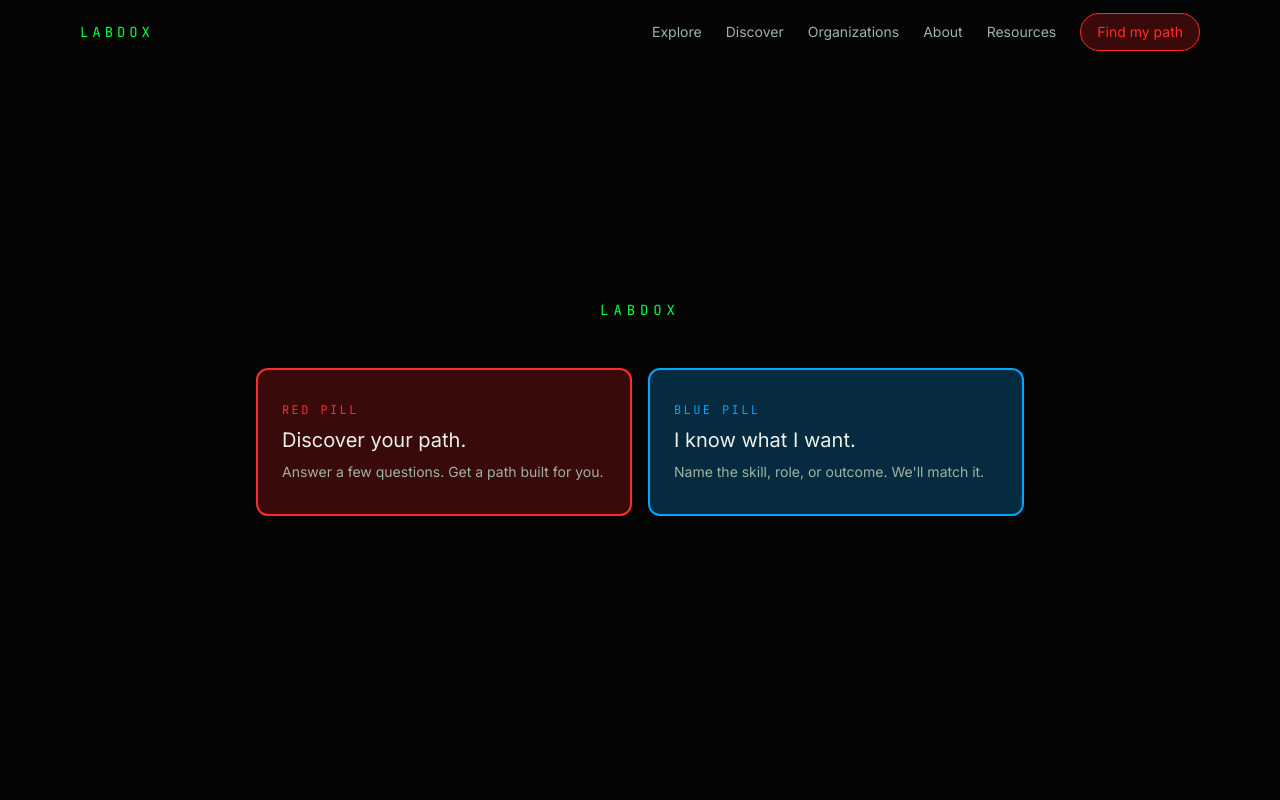
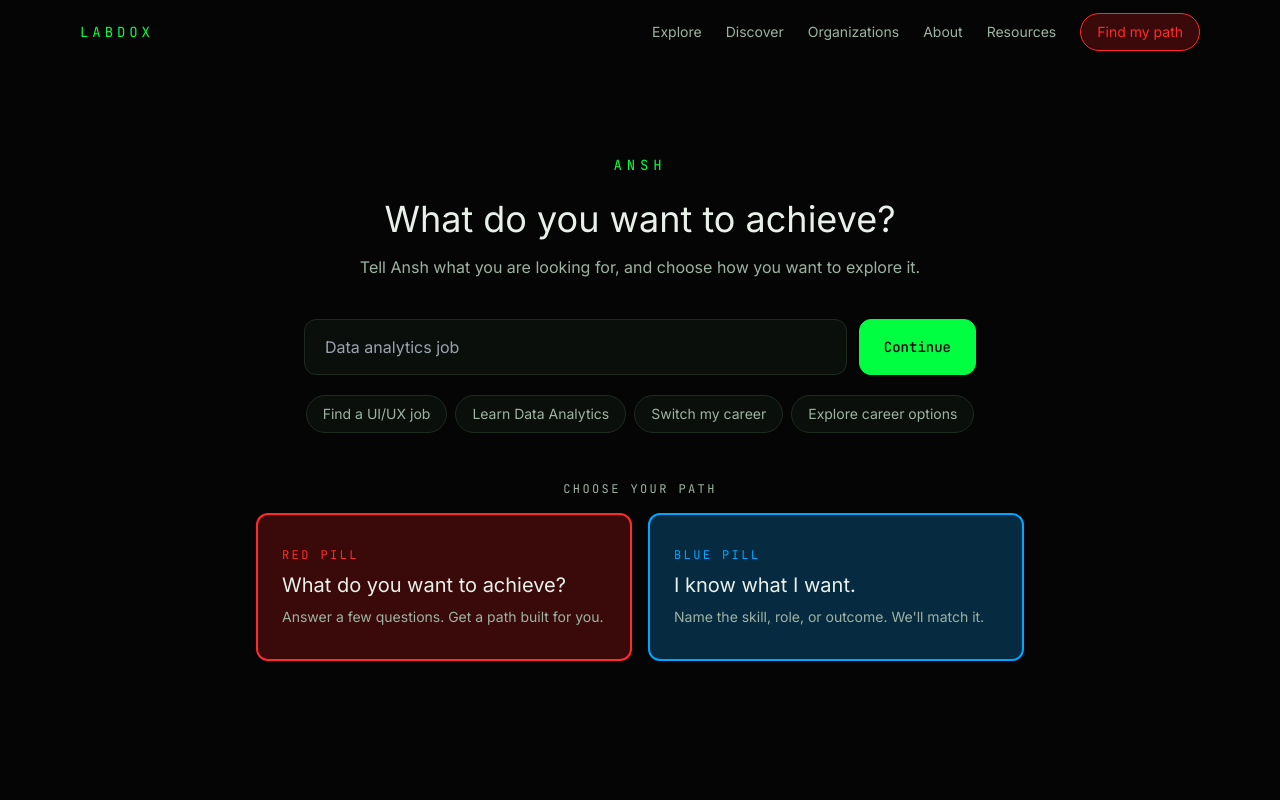
Before and after one commit to dock-at-labdox/labdox-upgrade, a Next.js app: page / in a window 1280 px wide. Shown: the top 800 px of the page. Built offline with nearby package versions, Linux system fonts and the light colour scheme.

Commit message:
feat: build frontend foundation

```diff
--- a/components/home/PillFork.tsx
+++ b/components/home/PillFork.tsx
@@ -1,3 +1,6 @@
+"use client";
+
+import { FormEvent, useState } from "react";
 import Link from "next/link";
 import type { Microcopy } from "@/lib/content";
 
@@ -5,37 +8,161 @@ type PillForkProps = {
   microcopy: Microcopy;
 };
 
+type Journey = "red" | "blue" | null;
+
+const SUGGESTIONS = [
+  "Find a UI/UX job",
+  "Learn Data Analytics",
+  "Switch my career",
+  "Explore career options",
+];
+
 export function PillFork({ microcopy }: PillForkProps) {
+  const [input, setInput] = useState("");
+  const [journey, setJourney] = useState<Journey>(null);
+  const [error, setError] = useState("");
+  const [loading, setLoading] = useState(false);
+
+  function handleSubmit(event: FormEvent<HTMLFormElement>) {
+    event.preventDefault();
+
+    const value = input.trim();
+
+    if (!value) {
+      setError("Please tell Ansh what you are looking for.");
+      return;
+    }
+
+    setError("");
+    setLoading(true);
+
+    // Temporary frontend loading state.
+    // API integration will be connected when the backend endpoint is available.
+    setTimeout(() => {
+      setLoading(false);
+      setJourney("blue");
+    }, 800);
+  }
+
   return (
     <section className="relative flex min-h-[100dvh] flex-col items-center justify-center px-4 pb-16 pt-20">
-      <p className="font-mono text-sm tracking-[0.35em] text-phosphor">LABDOX</p>
-      {microcopy.home.headline ? (
-        <h1 className="mt-6 max-w-xl text-center text-2xl text-ink sm:text-3xl">{microcopy.home.headline}</h1>
-      ) : (
-        <h1 className="sr-only">Choose a path: discover yours, or name what you already want.</h1>
-      )}
-      <ul className="mt-12 grid w-full max-w-3xl gap-4 sm:grid-cols-2">
+      <p className="font-mono text-sm tracking-[0.35em] text-phosphor">ANSH</p>
+
+      <h1 className="mt-6 max-w-2xl text-center text-3xl text-ink sm:text-4xl">
+        What do you want to achieve?
+      </h1>
+
+      <p className="mt-4 max-w-xl text-center text-sm text-ink-dim sm:text-base">
+        Tell Ansh what you are looking for, and choose how you want to explore it.
+      </p>
+
+      <form
+        onSubmit={handleSubmit}
+        className="mt-10 w-full max-w-2xl"
+        noValidate
+      >
+        <label htmlFor="ansh-input" className="sr-only">
+          {microcopy.blue.prompt}
+        </label>
+
+        <div className="flex flex-col gap-3 sm:flex-row">
+          <input
+            id="ansh-input"
+            type="text"
+            value={input}
+            disabled={loading}
+            onChange={(event) => {
+              setInput(event.target.value);
+              if (error) setError("");
+            }}
+            placeholder={microcopy.blue.placeholder[0]}
+            className="min-h-14 flex-1 rounded-xl border border-hairline bg-surface px-5 text-ink outline-none transition focus:border-phosphor focus:shadow-glow-green disabled:cursor-not-allowed disabled:opacity-60"
+          />
+
+          <button
+            type="submit"
+            disabled={loading}
+            className="min-h-14 rounded-xl border border-phosphor bg-phosphor px-6 font-mono text-sm font-medium text-void transition hover:bg-phosphor-dim focus-visible:outline-phosphor disabled:cursor-not-allowed disabled:opacity-60"
+          >
+            {loading ? "Processing..." : "Continue"}
+          </button>
+        </div>
+
+        {error ? (
+          <p role="alert" className="mt-3 text-sm text-error">
+            {error}
+          </p>
+        ) : null}
+      </form>
+
+      <div className="mt-5 flex w-full max-w-2xl flex-wrap justify-center gap-2">
+        {SUGGESTIONS.map((suggestion) => (
+          <button
+            key={suggestion}
+            type="button"
+            disabled={loading}
+            onClick={() => {
+              setInput(suggestion);
+              setError("");
+            }}
+            className="rounded-full border border-hairline bg-surface px-4 py-2 text-sm text-ink-dim transition hover:border-phosphor hover:text-phosphor focus-visible:outline-phosphor disabled:cursor-not-allowed disabled:opacity-50"
+          >
+            {suggestion}
+          </button>
+        ))}
+      </div>
+
+      <div className="mt-12 w-full max-w-3xl">
+        <p className="mb-4 text-center font-mono text-xs uppercase tracking-[0.2em] text-ink-dim">
+          Choose your path
+        </p>
+
+        <ul className="grid w-full gap-4 sm:grid-cols-2">
           <li>
             <Link
               href="/discover-your-path"
-            className="group flex min-h-14 flex-col justify-center rounded-xl border-2 border-crimson bg-crimson-soft px-6 py-8 transition duration-200 hover:-translate-y-[2px] hover:shadow-glow-red focus-visible:outline-crimson motion-reduce:transition-none motion-reduce:hover:translate-y-0"
+              onClick={() => setJourney("red")}
+              className={`group flex min-h-14 flex-col justify-center rounded-xl border-2 border-crimson bg-crimson-soft px-6 py-8 transition duration-200 hover:-translate-y-[2px] hover:shadow-glow-red focus-visible:outline-crimson motion-reduce:transition-none motion-reduce:hover:translate-y-0 ${
+                journey === "red" ? "shadow-glow-red" : ""
+              }`}
             >
-            <span className="font-mono text-xs uppercase tracking-[0.2em] text-crimson">Red pill</span>
-            <span className="mt-2 text-xl text-ink">{microcopy.home.red.label}</span>
-            <span className="mt-2 text-sm text-ink-dim">{microcopy.home.red.sub}</span>
+              <span className="font-mono text-xs uppercase tracking-[0.2em] text-crimson">
+                Red pill
+              </span>
+
+              <span className="mt-2 text-xl text-ink">
+                {microcopy.red.prompt}
+              </span>
+
+              <span className="mt-2 text-sm text-ink-dim">
+                {microcopy.home.red.sub}
+              </span>
             </Link>
           </li>
+
           <li>
             <Link
               href="/explore-courses"
-            className="group flex min-h-14 flex-col justify-center rounded-xl border-2 border-electric bg-electric-soft px-6 py-8 transition duration-200 hover:-translate-y-[2px] hover:shadow-glow-blue focus-visible:outline-electric motion-reduce:transition-none motion-reduce:hover:translate-y-0"
+              onClick={() => setJourney("blue")}
+              className={`group flex min-h-14 flex-col justify-center rounded-xl border-2 border-electric bg-electric-soft px-6 py-8 transition duration-200 hover:-translate-y-[2px] hover:shadow-glow-blue focus-visible:outline-electric motion-reduce:transition-none motion-reduce:hover:translate-y-0 ${
+                journey === "blue" ? "shadow-glow-blue" : ""
+              }`}
             >
-            <span className="font-mono text-xs uppercase tracking-[0.2em] text-electric">Blue pill</span>
-            <span className="mt-2 text-xl text-ink">{microcopy.home.blue.label}</span>
-            <span className="mt-2 text-sm text-ink-dim">{microcopy.home.blue.sub}</span>
+              <span className="font-mono text-xs uppercase tracking-[0.2em] text-electric">
+                Blue pill
+              </span>
+
+              <span className="mt-2 text-xl text-ink">
+                {microcopy.home.blue.label}
+              </span>
+
+              <span className="mt-2 text-sm text-ink-dim">
+                {microcopy.home.blue.sub}
+              </span>
             </Link>
           </li>
         </ul>
+      </div>
     </section>
   );
 }
--- a/lib/content/microcopy.ts
+++ b/lib/content/microcopy.ts
@@ -12,7 +12,7 @@ export const MICROCOPY = {
   },
   blue: {
     prompt: "What are you looking for?",
-    placeholder: ["data analytics job", "UI/UX portfolio", "automate my operations"],
+    placeholder: ["Data analytics job", "UI/UX portfolio", "automate my operations"],
   },
   red: {
     prompt: "What do you want to achieve?",
--- a/next.config.ts
+++ b/next.config.ts
@@ -1,8 +1,11 @@
 import type { NextConfig } from "next";
+import path from "path";
 
 const nextConfig: NextConfig = {
   reactStrictMode: true,
   poweredByHeader: false,
+
+  outputFileTracingRoot: path.join(__dirname),
 };
 
 export default nextConfig;
```
Lines whose indentation alone changed are shown as unchanged.
